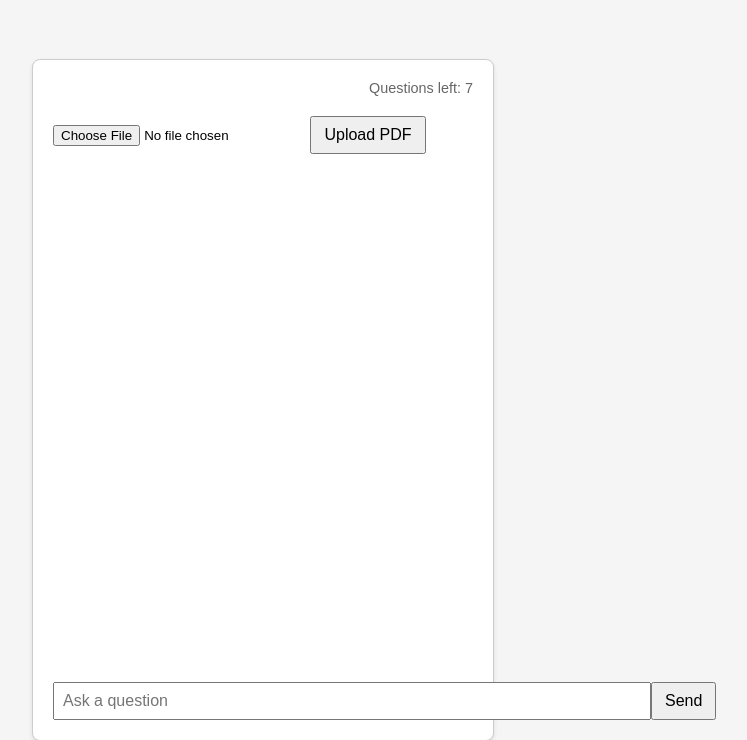
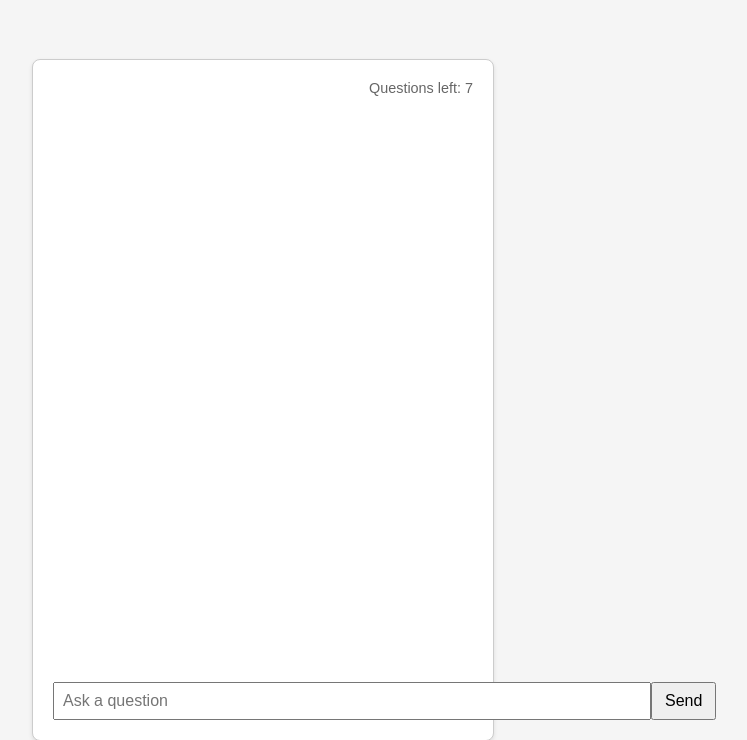
Before and after one commit to kaushalbhavsar/ai4cs, a Flask app: page / in a window 1280 px wide. Shown: the top 740 px of the page, without its empty margins (377-1124 px from the left). Run offline with Flask 3, Linux system fonts and the light colour scheme; parts of the project's set-up code (start-up, migrations or seed data) failed here and were passed over.

Commit message:
Remove PDF upload feature

```diff
--- a/pdf_bot/app.py
+++ b/pdf_bot/app.py
@@ -13,7 +13,6 @@ app = Flask(__name__)
 app.secret_key = os.getenv("FLASK_SECRET_KEY", "please-change-me")
 vector_index = PdfVectorIndex(OPENAI_API_KEY, INDEX_PATH, CHUNKS_PATH)
 vector_index.build_index(PDF_DIR)
-
 
 def generate_answer(question: str) -> str:
     contexts = vector_index.query(question)
@@ -50,22 +49,5 @@ def ask():
     remaining = 7 - session["question_count"]
     return jsonify({"answer": answer, "remaining": remaining})
 
-
-@app.route("/upload", methods=["POST"])
-def upload_pdf():
-    if "file" not in request.files:
-        return jsonify({"error": "No file"}), 400
-    file = request.files["file"]
-    if file.filename == "":
-        return jsonify({"error": "No selected file"}), 400
-    if not file.filename.lower().endswith(".pdf"):
-        return jsonify({"error": "Invalid file type"}), 400
-    os.makedirs(PDF_DIR, exist_ok=True)
-    path = os.path.join(PDF_DIR, file.filename)
-    file.save(path)
-    vector_index.add_pdfs([path])
-    return jsonify({"status": "uploaded"})
-
-
 if __name__ == "__main__":
     app.run(host="0.0.0.0", port=5000)
--- a/pdf_bot/templates/index.html
+++ b/pdf_bot/templates/index.html
@@ -91,10 +91,6 @@
 <div id="chat">
   <div id="remaining">Questions left: 7</div>
   <div id="error"></div>
-  <form id="upload-form" style="margin-bottom:10px;">
-    <input type="file" id="pdfFile" accept="application/pdf" required>
-    <button type="submit">Upload PDF</button>
-  </form>
   <div id="messages"></div>
   <form id="question-form">
     <input type="text" id="question" placeholder="Ask a question" size="60" required>
@@ -122,25 +118,6 @@ async function sendQuestion(question) {
   return data.answer;
 }
 
-document.getElementById('upload-form').addEventListener('submit', async (e) => {
-  e.preventDefault();
-  const fileInput = document.getElementById('pdfFile');
-  const file = fileInput.files[0];
-  if (!file) return;
-  const formData = new FormData();
-  formData.append('file', file);
-  const errorDiv = document.getElementById('error');
-  errorDiv.textContent = '';
-  try {
-    const res = await fetch('/upload', { method: 'POST', body: formData });
-    const data = await res.json();
-    if (!res.ok) throw new Error(data.error || 'Upload failed');
-    errorDiv.textContent = 'Upload successful';
-    fileInput.value = '';
-  } catch (err) {
-    errorDiv.textContent = err.message;
-  }
-});
 
 document.getElementById('question-form').addEventListener('submit', async (e) => {
   e.preventDefault();
```
Also changed, not shown: README.md.
